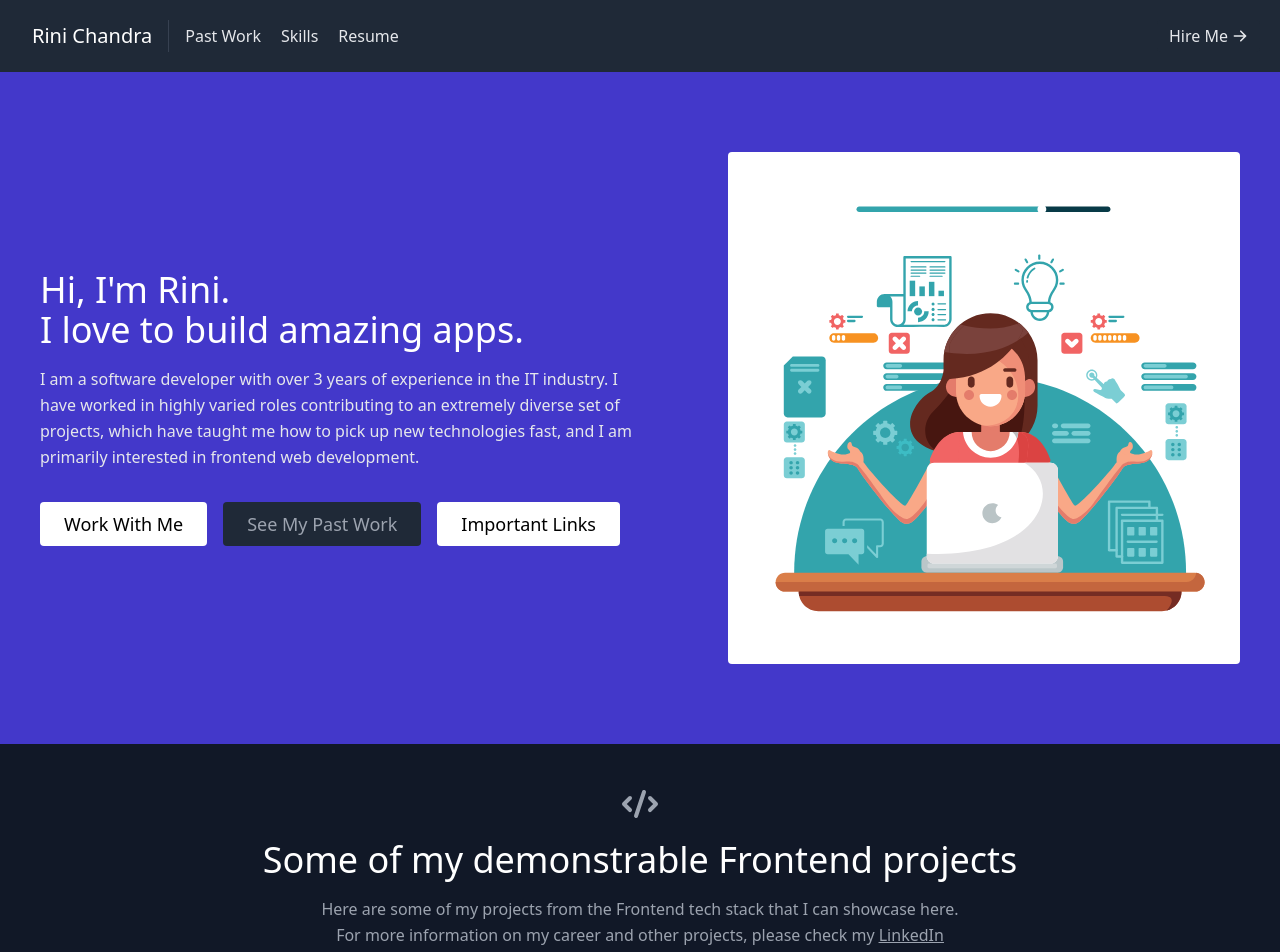
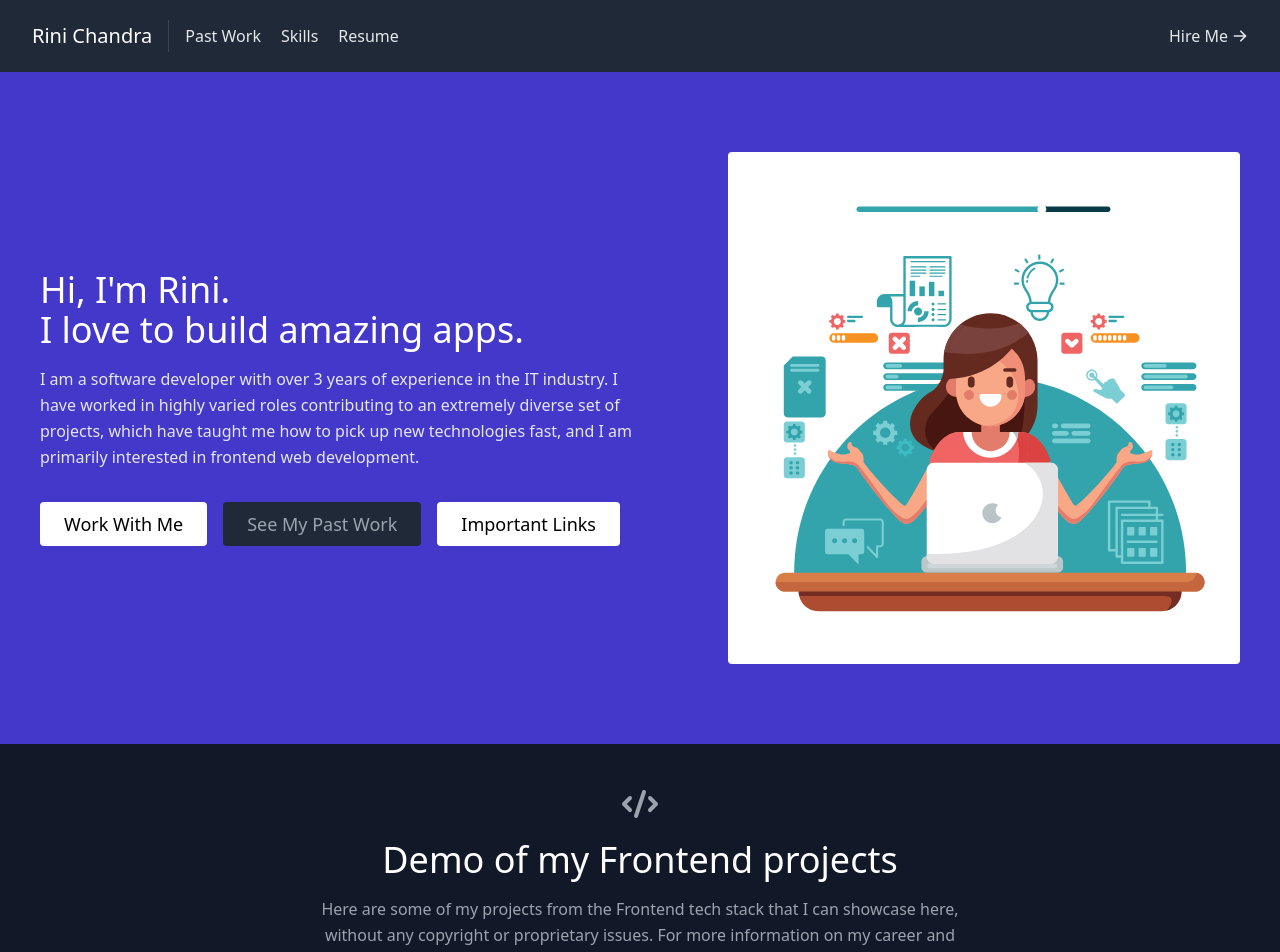
Before and after one commit to RiniChandra7/portfolio, a React (Create React App) app: page / in a window 1280 px wide. Shown: the top 952 px of the page. Built offline with nearby package versions, Linux system fonts and the light colour scheme.

Commit message:
text fixes

```diff
--- a/src/components/Projects.js
+++ b/src/components/Projects.js
@@ -9,10 +9,10 @@ export default function Projects() {
         <div className="flex flex-col w-full mb-20">
           <CodeIcon className="mx-auto inline-block w-10 mb-4" />
           <h1 className="sm:text-4xl text-3xl font-medium title-font mb-4 text-white">
-            Some of my demonstrable Frontend projects
+            Demo of my Frontend projects
           </h1>
           <p className="lg:w-2/3 mx-auto leading-relaxed text-base">
-            Here are some of my projects from the Frontend tech stack that I can showcase here. For more information on my career and other projects, please check my <u><a href="linkedin.com/in/rinichandra7/">LinkedIn profile</a></u>.
+            Here are some of my projects from the Frontend tech stack that I can showcase here, without any copyright or proprietary issues. For more information on my career and other projects, please visit my <u><a href="linkedin.com/in/rinichandra7/">LinkedIn profile</a></u>.
           </p>
         </div>
         <div className="flex flex-wrap -m-4">
--- a/src/components/Skills.js
+++ b/src/components/Skills.js
@@ -12,7 +12,7 @@ export default function Skills() {
             Skills &amp; Technologies
           </h1>
           <p className="text-base leading-relaxed xl:w-2/4 lg:w-3/4 mx-auto">
-            Here is a list of my skills that I actively use. However, I have worked in highly varied projects due to which I have experience with other technologies too. Kindly check my resume and <u><a href="linkedin.com/in/rinichandra7/">LinkedIn profile</a></u> for the same.
+            Here is a list of my skills that I actively use. I have worked in highly varied projects and have experience with other technologies too. Kindly check my resume and <u><a href="linkedin.com/in/rinichandra7/">LinkedIn profile</a></u> for the same.
           </p>
         </div>
         <div className="flex flex-wrap lg:w-4/5 sm:mx-auto sm:mb-2 -mx-2">
```
